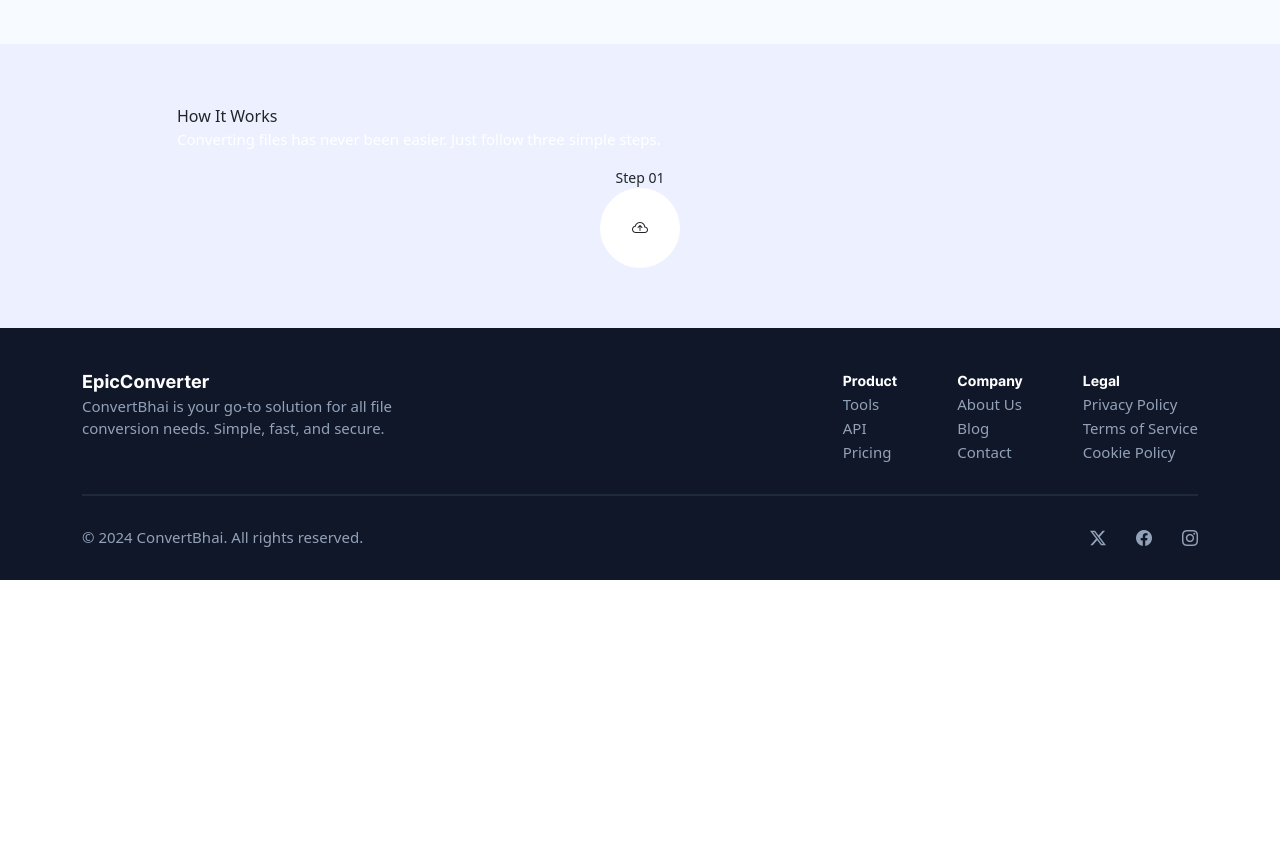
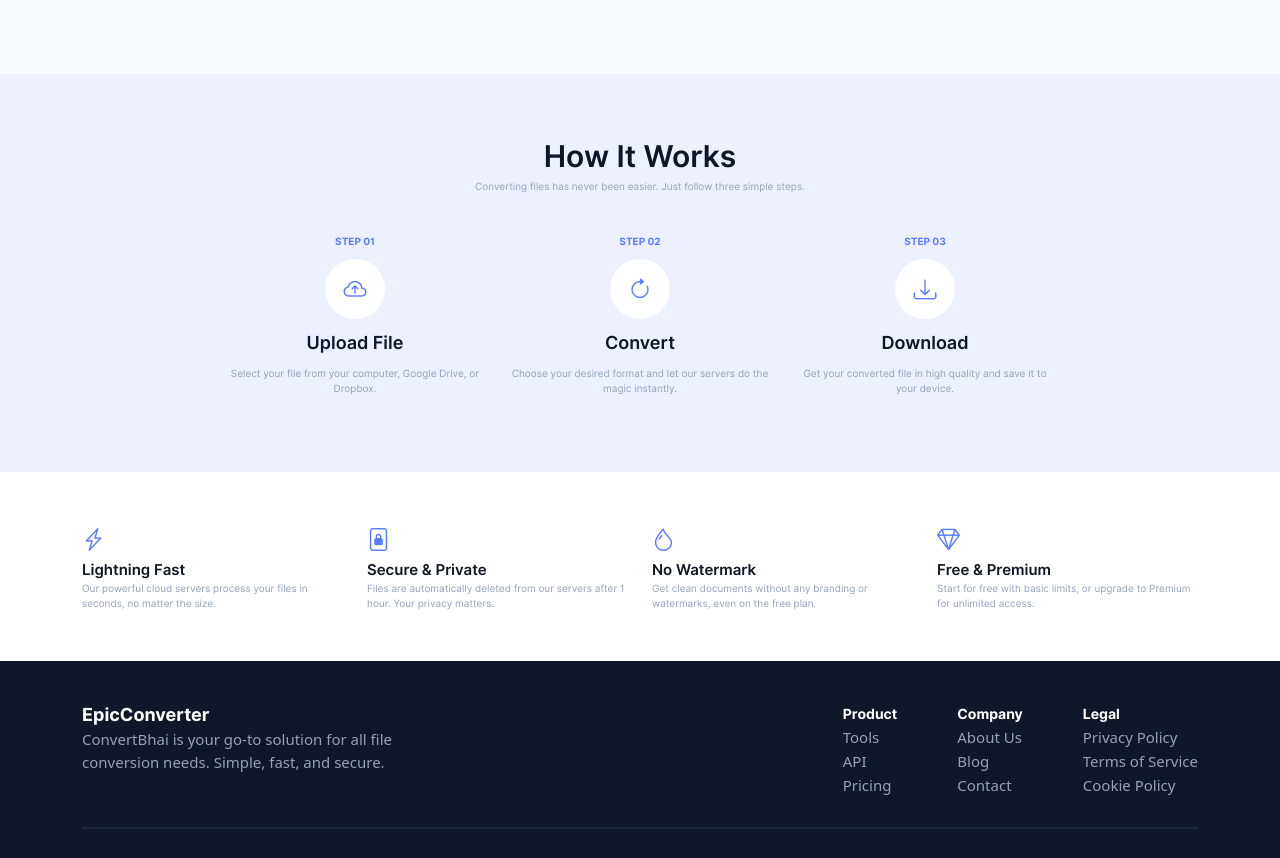
Before and after one commit to piyush88gravity/Epic-Converter, a React (Create React App) app: page / in a window 1280 px wide. Shown: the part 1138-1996 px from the top of the page. Before the commit the page ends 1718 px from the top, so only its background shows below. Built offline with nearby package versions, Linux system fonts and the light colour scheme.

Commit message:
add more changes

```diff
--- a/src/custom.css
+++ b/src/custom.css
@@ -40,7 +40,6 @@ box-shadow: 0 4px 10px rgba(0, 0, 0, 0.1);
     font-family: "inter-bold";
     color: rgb(15, 23, 36);
     font-size: 18px;
-
 }
 .logo div{
     width: 30px;
@@ -148,11 +147,9 @@ box-shadow: 0 4px 10px rgba(0, 0, 0, 0.1);
     padding: 50px 0;
     margin-top: 50px;
     background: rgb(240, 246, 255);
-      display: flex;
+    display: flex;
     align-items: center;
     justify-content: center;
-
-
 }
 .home-bannertext p{
     color: #000;
@@ -184,7 +181,6 @@ box-shadow: 0 4px 10px rgba(0, 0, 0, 0.1);
 .home-bannertext h3{
     font-size: 50px;
 }
-
 .home-bannertext .word-change{
      background: linear-gradient(
     to right,
@@ -219,7 +215,6 @@ box-shadow: 0 4px 10px rgba(0, 0, 0, 0.1);
   font-size: 10px;
   color: rgb(147, 162, 184);;
 }
-
 .home-bannerbox span{
      font-family: "inter-semibold";
     font-size: 15px;
@@ -241,7 +236,6 @@ box-shadow: 0 4px 10px rgba(0, 0, 0, 0.1);
     color: rgb(147, 162, 184);
     font-size: 11px;
 }
-
 /* ...Home-Menu....*/
 .homemenu-area{
     background-color: rgb(247, 250, 255);
@@ -251,7 +245,7 @@ box-shadow: 0 4px 10px rgba(0, 0, 0, 0.1);
     border: 1px solid rgb(235, 235, 235);
     padding: 20px 0 20px 20px;
     border-radius: 10px;
-    margin: 0 10px 10px 0 ;
+    margin-bottom: 25px;
 }
 .homemenu-card span{
     font-family: "inter-semibold";
@@ -274,23 +268,81 @@ box-shadow: 0 4px 10px rgba(0, 0, 0, 0.1);
     border-radius: 10px;
     margin-bottom: 10px;
 }
-
 /* .....Home-Step.....*/
 .homestep-area{
     background-color: rgb(237, 241, 255);
     padding: 60px 0;
 }
 .homecount-logo{
-    width: 80px;
-    height: 80px;
+    width: 60px;
+    height: 60px;
     border-radius:50%;
     background-color: #ffff;
     display: flex;
     align-items: center;
     justify-content: center;
+    margin: 10px 0;
+}
+.homecount-logo i{
+    color: rgb(92, 124, 255);
+    font-size: 23px;
 }
 .homestep-count{
     display: flex;
     flex-direction: column;
     align-items: center;
 }
+.homestep-text{
+    text-align: center;
+    margin-bottom: 40px;
+}
+.homestep-text span{
+    font-family: "inter-semibold";
+    font-size: 30px;
+    color: rgb(15, 23, 36);
+}
+.homestep-text p{
+  font-family: "inter-regular";
+  font-size: 10px;
+  color: rgb(147, 162, 184);
+  text-align: center;
+
+}
+.homestep-count span{
+    font-family: "inter-semibold";
+    font-size: 18px;
+    color: rgb(15, 23, 36);
+    margin-bottom: 10px;
+}
+.homestep-count p{
+  font-family: "inter-regular";
+  font-size: 10px;
+  color: rgb(147, 162, 184);
+  text-align: center;
+}
+.homestep-count small{
+    font-family: "inter-bold";
+    color: rgb(92, 124, 255);
+    font-size: 10px;
+    text-transform: uppercase;
+}
+/* ......Home-Extra.......*/
+.homeextra-box{
+margin: 50px 0;
+}
+.homeextra-box span{
+    font-family: "inter-semibold";
+    font-size: 15px;
+    color: rgb(15, 23, 36);
+    margin: 20px 0;
+}
+.homeextra-box p{
+  font-family: "inter-regular";
+  font-size: 10px;
+  color: rgb(147, 162, 184);
+
+}
+.homeextra-logo i{
+     color: rgb(92, 124, 255);
+    font-size: 23px;
+}
--- /dev/null
+++ b/src/pages/Blog/Blog.js
@@ -0,0 +1,9 @@
+
+
+export default function Blog(){
+    return(
+        <>
+        <h1>Hello from blog</h1>
+        </>
+    )
+}
--- a/src/pages/Home/Home.js
+++ b/src/pages/Home/Home.js
@@ -1,4 +1,5 @@
 import HomeBanner from "./HomeBanner";
+import HomeExtra from "./HomeExtra";
 import HomeMenu from "./HomeMenu";
 import HomeSteps from "./HomeSteps";
 
@@ -8,6 +9,7 @@ export default function Home(){
         <HomeBanner/>
         <HomeMenu/>
         <HomeSteps/>
+        <HomeExtra/>
 
 
         </>
--- /dev/null
+++ b/src/pages/Home/HomeExtra.js
@@ -0,0 +1,61 @@
+export default function HomeExtra(){
+    return(
+        <>
+        <section className="homeextra-area">
+            <div className="container">
+                <div className="row">
+                    <div className="col-lg-3">
+                        <div className="homeextra-box">
+                            <div className="homeextra-logo">
+                                <i class="bi bi-lightning-charge"></i>
+                            </div>
+                            <span>Lightning Fast</span>
+                            <p>Our powerful cloud servers process
+                                your files in seconds, no matter the
+                                size.</p>
+                        </div>
+                    </div>
+
+
+                    <div className="col-lg-3">
+                        <div className="homeextra-box">
+                            <div className="homeextra-logo">
+                               <i class="bi bi-file-lock2"></i>
+                            </div>
+                            <span>Secure & Private</span>
+                            <p>Files are automatically deleted from our
+                                servers after 1 hour. Your privacy
+                                    matters.</p>
+                        </div>
+                    </div>
+
+
+                    <div className="col-lg-3">
+                        <div className="homeextra-box">
+                            <div className="homeextra-logo">
+                                <i class="bi bi-droplet"></i>
+                            </div>
+                            <span>No Watermark</span>
+                            <p>Get clean documents without any
+                            branding or watermarks, even on the
+                            free plan.</p>
+                        </div>
+                    </div>
+
+                    <div className="col-lg-3">
+                        <div className="homeextra-box">
+                            <div className="homeextra-logo">
+                               <i class="bi bi-gem"></i>
+                            </div>
+                            <span>Free & Premium</span>
+                            <p>Start for free with basic limits, or
+                                upgrade to Premium for unlimited
+                                access.</p>
+                        </div>
+                    </div>
+                </div>
+            </div>
+        </section>
+        </>
+    )
+}
--- a/src/pages/Home/HomeSteps.js
+++ b/src/pages/Home/HomeSteps.js
@@ -17,6 +17,32 @@ export default function HomeSteps(){
                                 <div className="homecount-logo">
                                     <i class="bi bi-cloud-arrow-up"></i>
                                     </div>
+                                    <span>Upload File</span>
+                                    <p>Select your file from your computer, Google Drive, or Dropbox.</p>
+                            </div>
+                        </div>
+
+                          <div className="col-lg-3">
+                            <div className="homestep-count">
+                                <small>Step 02</small>
+                                <div className="homecount-logo">
+                                    <i class="bi bi-arrow-clockwise"></i>
+                                    </div>
+                                    <span>Convert</span>
+                                    <p>Choose your desired format and let our
+                                        servers do the magic instantly.</p>
+                            </div>
+                        </div>
+
+
+                          <div className="col-lg-3">
+                            <div className="homestep-count">
+                                <small>Step 03</small>
+                                <div className="homecount-logo">
+                                    <i class="bi bi-download"></i>
+                                    </div>
+                                    <span>Download</span>
+                                    <p>Get your converted file in high quality and save it to your device.</p>
                             </div>
                         </div>
                 </div>
--- a/src/router/NavRouter.js
+++ b/src/router/NavRouter.js
@@ -3,6 +3,7 @@ import ScrollToTop from "../hooks/ScrollToTop";
 import UserLayout from "./UserLayout";
 import Home from "../pages/Home/Home";
 import About from "../pages/About/About";
+import Blog from "../pages/Blog/Blog";
 
 export default function NavRouter(){
     return(
@@ -12,6 +13,7 @@ export default function NavRouter(){
             <Route path="/" element={<UserLayout/>}>
             <Route index element={<Home/>}/>
             <Route path="about" element={<About/>}/>
+            <Route path="blog" element={<Blog/>}/>
             </Route>
         </Routes>
         </>
```
